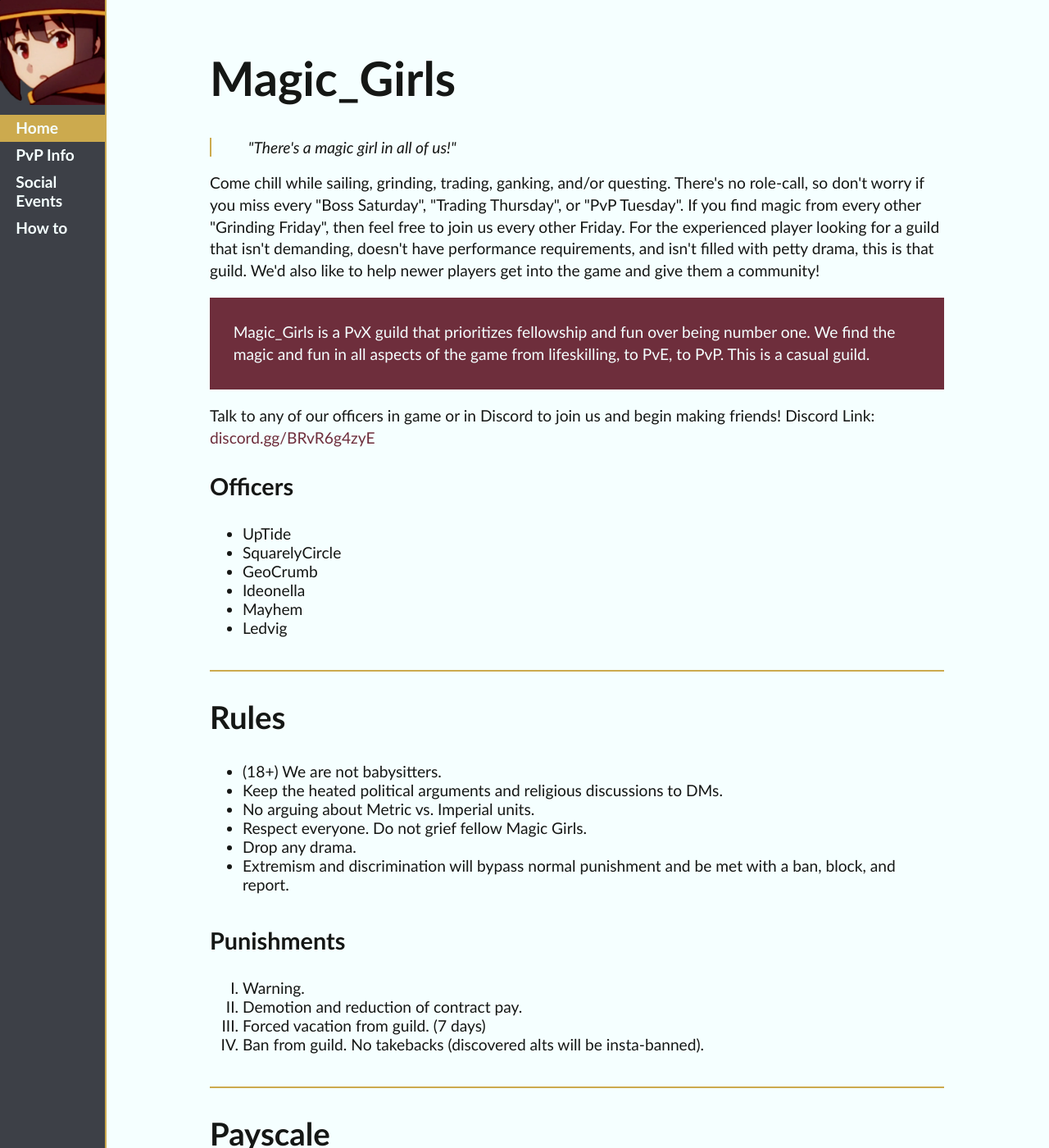
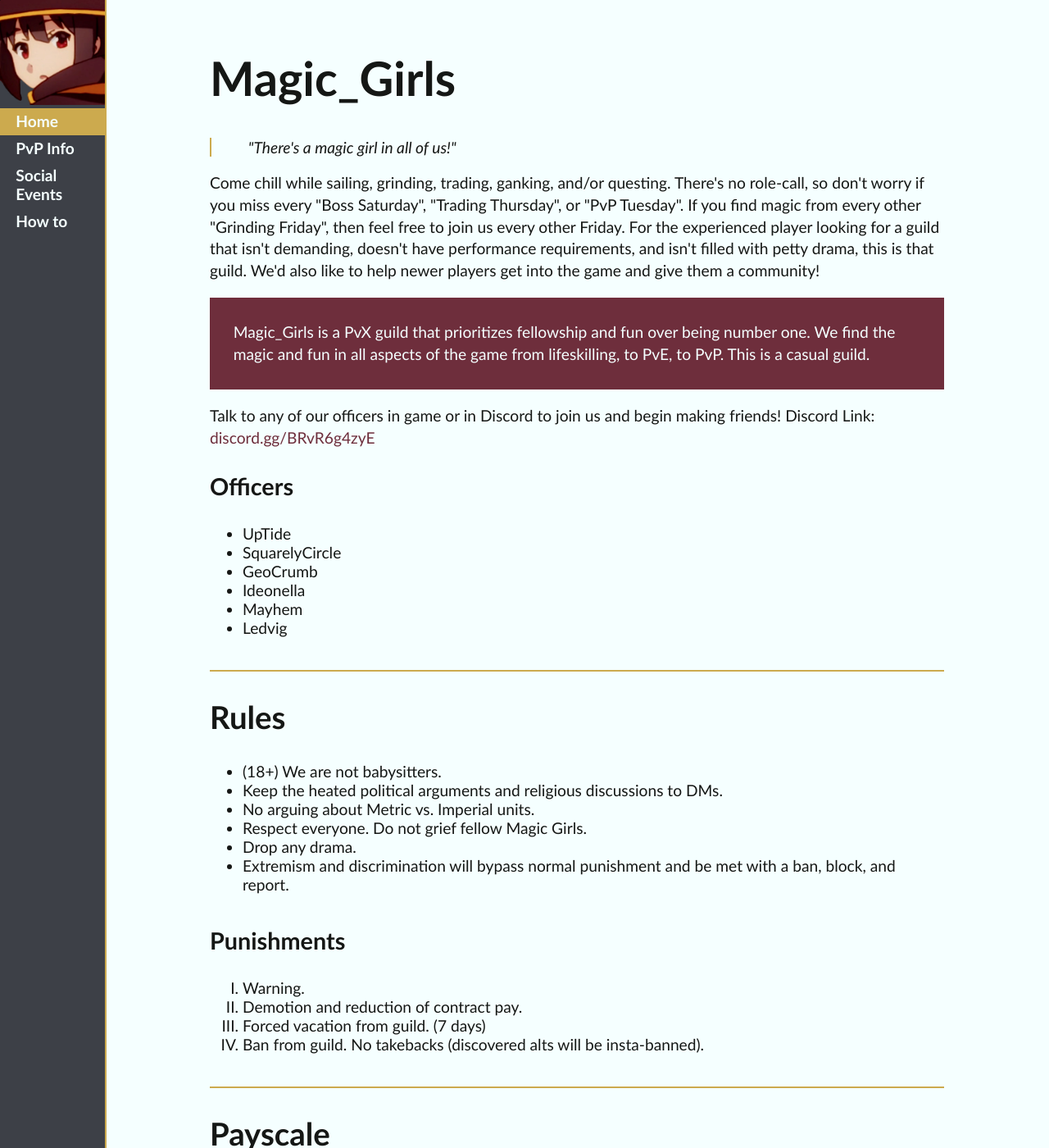
Before and after one commit to ideonella/ideonella.github.io, a Jekyll site: the page built from index.html, in a window 1280 px wide and 1400 px high. Shown: the whole window at 82% size. Built offline with Jekyll 4.4.1, drawn with Linux system fonts in a browser that asks for light colours.

Commit message:
Update demo.scss

```diff
--- a/_sass/demo.scss
+++ b/_sass/demo.scss
@@ -39,7 +39,7 @@
     color: $magic-white;
 }
 .magic-girl {
-    padding: 0px 0px 8px 0px;
+    padding: 0px;
     display: inline-flex;
     width: 100%;
 }
```
